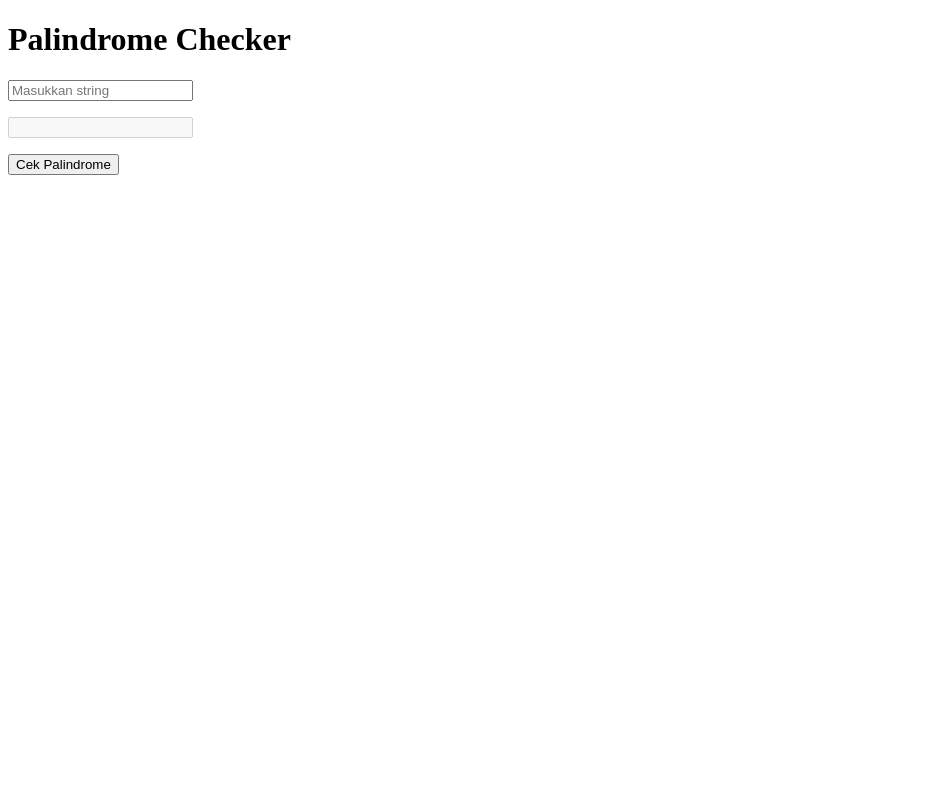
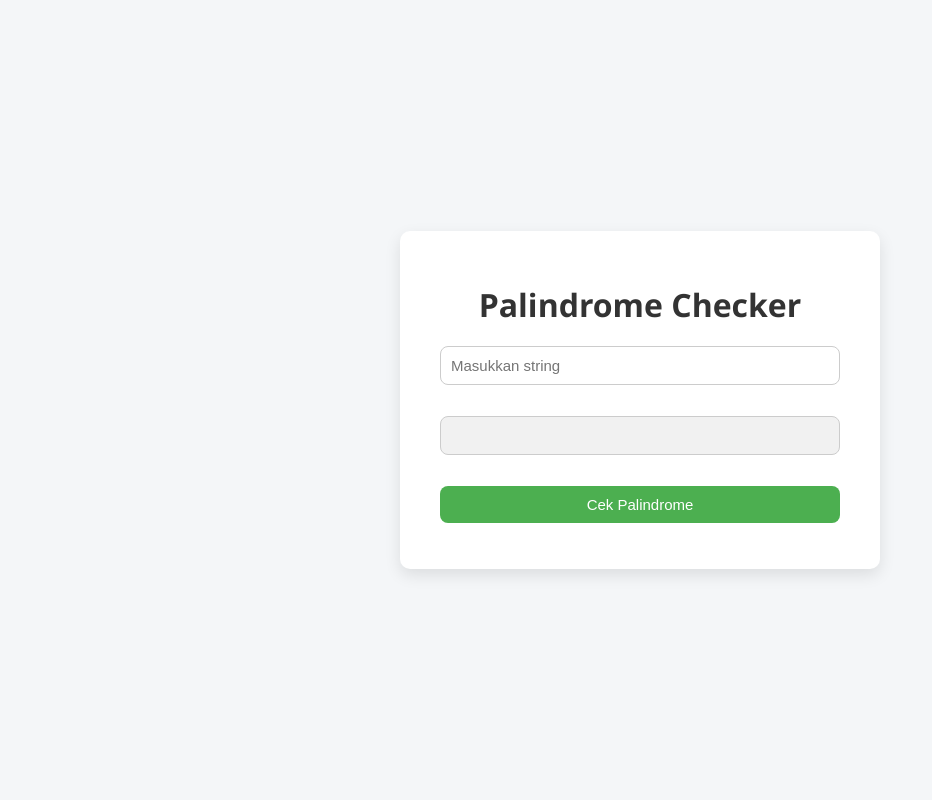
Before and after one commit to H-mD/palindrome-checker, a Flask app: page / in a window 1280 px wide. Shown: the whole page, without its empty margins (0-932 px from the left). Run offline with Flask 3, Linux system fonts and the light colour scheme.

Commit message:
improve ui

```diff
--- a/templates/index.html
+++ b/templates/index.html
@@ -1,9 +1,68 @@
 <!DOCTYPE html>
-<html>
+<html lang="id">
 <head>
+    <meta charset="UTF-8">
     <title>Palindrome Checker</title>
+    <style>
+        body {
+            font-family: 'Segoe UI', sans-serif;
+            background-color: #f4f6f8;
+            display: flex;
+            justify-content: center;
+            align-items: center;
+            height: 100vh;
+            margin: 0;
+        }
+
+        .form-container {
+            background-color: #fff;
+            padding: 30px 40px;
+            border-radius: 10px;
+            box-shadow: 0 6px 16px rgba(0, 0, 0, 0.1);
+            text-align: center;
+            width: 100%;
+            max-width: 400px;
+        }
+
+        h1 {
+            margin-bottom: 20px;
+            color: #333;
+        }
+
+        input[type="text"] {
+            width: 100%;
+            padding: 10px;
+            font-size: 15px;
+            border: 1px solid #ccc;
+            border-radius: 8px;
+            margin-bottom: 15px;
+            box-sizing: border-box;
+        }
+
+        input[type="submit"] {
+            background-color: #4caf50;
+            color: white;
+            padding: 10px 20px;
+            font-size: 15px;
+            border: none;
+            border-radius: 8px;
+            cursor: pointer;
+            width: 100%;
+        }
+
+        input[type="submit"]:hover {
+            background-color: #43a047;
+        }
+
+        input[disabled] {
+            background-color: #f1f1f1;
+            color: #444;
+        }
+    </style>
 </head>
 <body>
+
+    <div class="form-container">
         <h1>Palindrome Checker</h1>
 
         <form method="POST">
@@ -17,5 +76,7 @@
                 <input type="submit" value="Cek Palindrome">
             </p>
         </form>
+    </div>
+
 </body>
 </html>
```
Lines whose indentation alone changed are shown as unchanged.
